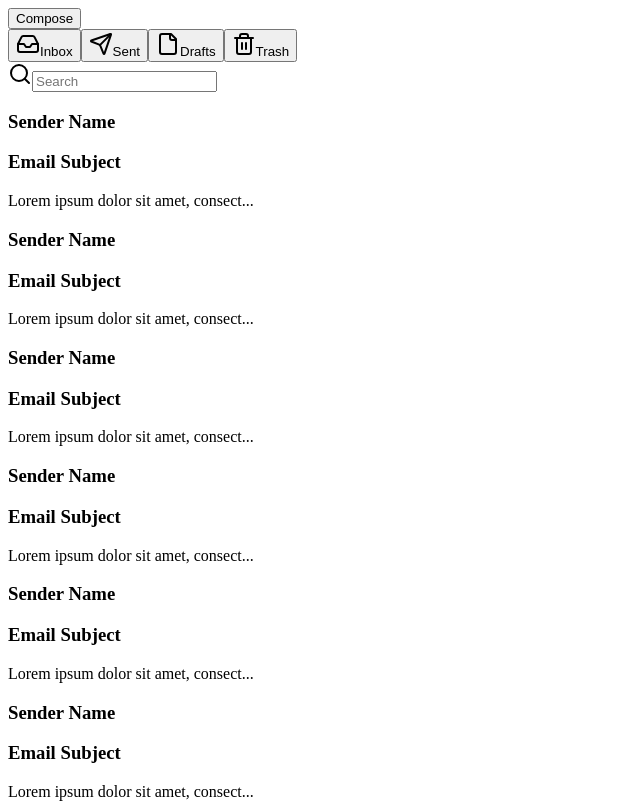
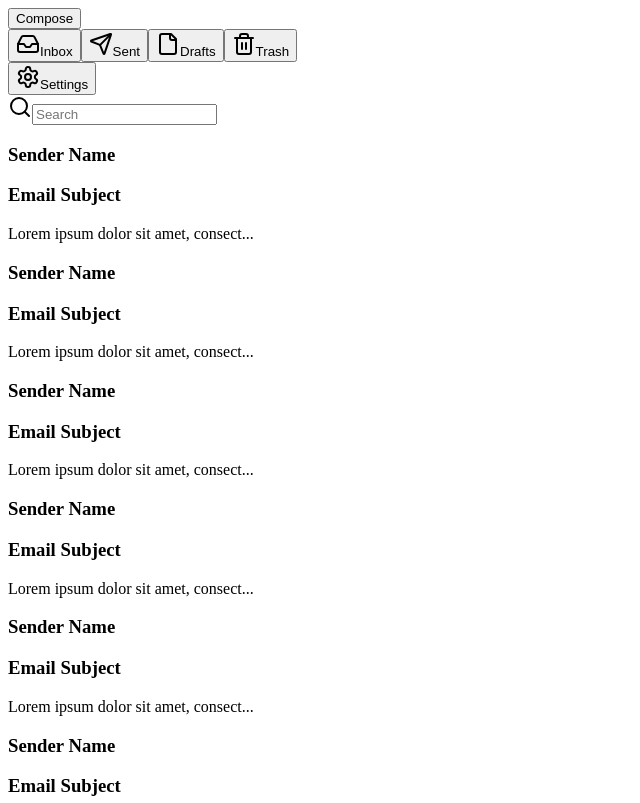
Before and after one commit to raphaelsanchez0/hear-mail, a Next.js app: page /email in a window 1280 px wide. Shown: the top 803 px of the page, without its empty margins (0-640 px from the left). Built offline with nearby package versions, Linux system fonts and the light colour scheme.

Commit message:
feat: add settings nbutton

```diff
--- a/app/email/page.tsx
+++ b/app/email/page.tsx
@@ -6,7 +6,7 @@ import { Input } from "@/components/ui/input";
 import { ScrollArea } from "@/components/ui/scroll-area";
 import { Separator } from "@/components/ui/separator";
 import { Mail } from "@/utils/types";
-import { Inbox, Send, File, Trash2, Search } from "lucide-react";
+import { Inbox, Send, File, Trash2, Search, Settings } from "lucide-react";
 
 export default function EmailClientPage() {
   const exampleMail: Mail = {
@@ -22,11 +22,23 @@ export default function EmailClientPage() {
       {/* Sidebar */}
       <div className="w-44 bg-muted p-4 flex flex-col">
         <Button className="w-full mb-4">Compose</Button>
-        <nav className="space-y-2">
-          <NavButton name="Inbox" icon={<Inbox className="mr-2 h-4 w-4" />} />
-          <NavButton name="Sent" icon={<Send className="mr-2 h-4 w-4" />} />
-          <NavButton name="Drafts" icon={<File className="mr-2 h-4 w-4" />} />
-          <NavButton name="Trash" icon={<Trash2 className="mr-2 h-4 w-4" />} />
+        <nav className="space-y-2 flex flex-col h-full justify-between">
+          <div>
+            <NavButton name="Inbox" icon={<Inbox className="mr-2 h-4 w-4" />} />
+            <NavButton name="Sent" icon={<Send className="mr-2 h-4 w-4" />} />
+            <NavButton name="Drafts" icon={<File className="mr-2 h-4 w-4" />} />
+            <NavButton
+              name="Trash"
+              icon={<Trash2 className="mr-2 h-4 w-4" />}
+            />
+          </div>
+          <div>
+            <NavButton
+              name="Settings"
+              icon={<Settings className="mr-2 h-4 w-4" />}
+              href="/settings"
+            />
+          </div>
         </nav>
       </div>
 
--- a/components/nav-button/NavButton.tsx
+++ b/components/nav-button/NavButton.tsx
@@ -8,16 +8,19 @@ import { useSearchParams } from "next/navigation";
 interface NavButtonProps {
   name: string;
   icon: React.ReactNode;
+  href?: string;
 }
 
-export default function NavButton({ name, icon }: NavButtonProps) {
+export default function NavButton({ name, icon, href }: NavButtonProps) {
   const router = useRouter();
+
+  const onClickHref = href ? href : `/email?folder=${name.toLowerCase()}`;
 
   return (
     <Button
       variant="ghost"
       className="w-full justify-start"
-      onClick={() => router.push(`/email?folder=${name.toLowerCase()}`)}
+      onClick={() => router.push(onClickHref)}
     >
       {icon}
       {name}
```
